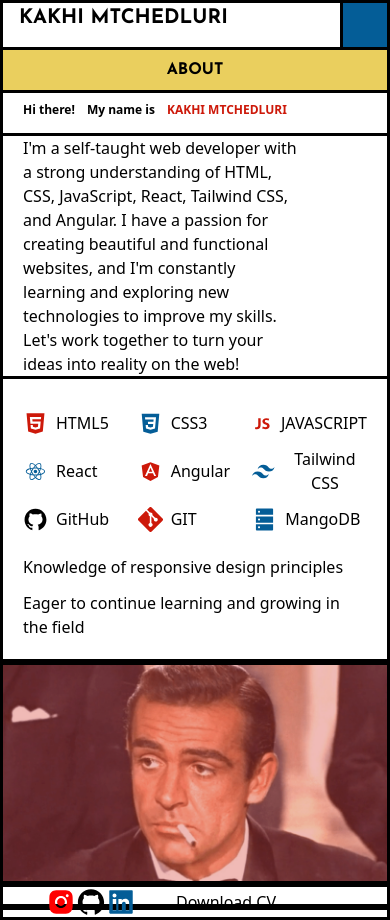
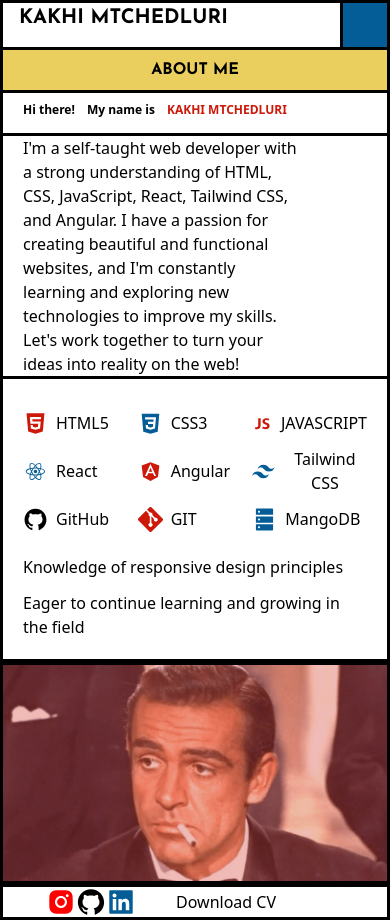
Before and after one commit to kakhi1/Kakhi, a React (Vite) app: page / in a window 390 px wide. Shown: the top 920 px of the page. Built offline with nearby package versions, Linux system fonts and the light colour scheme.

Commit message:
final about section, full responsive

```diff
--- /dev/null
+++ b/src/assets/index.js
@@ -0,0 +1,2 @@
+import resume from "../assets/KakhiMtchedluri.pdf";
+export {resume};
--- a/src/components/About.jsx
+++ b/src/components/About.jsx
@@ -8,13 +8,14 @@ import {
 } from "react-icons/di";
 import { SiTailwindcss } from "react-icons/si";
 import { BsGit } from "react-icons/bs";
+import { resume } from "../assets";
 
 const About = () => {
 
 
   return (
 
-    <div className="md:w-full h-[860px] border-black border-b-[6px] bg-white " id="about">
+    <div className="md:w-full md:h-[860px] border-black md:border-b-[6px] bg-white " id="about">
       <div
         className="w-full md:h-[8%] h-[40px] flex md:justify-start justify-center relative
       md:border-l-[6px] border-x-[3px] md:border-x-[6px] border-black bg-yellow md:bg-white "
@@ -24,7 +25,7 @@ const About = () => {
             className=" w-full h-full font-textFont flex justify-center items-center bg-yellow md:italic md:border-r-[6px]  border-black text-[16px]
            cursor-pointer uppercase font-extrabold "
           >
-            about
+            about me
           </span>{" "}
         </div>
       </div>
@@ -130,20 +131,29 @@ const About = () => {
             <div className="md:w-[60%] w-full h-full">
               <div className="w-full flex md:flex-col md:justify-center justify-end items-center gap-10 md:gap-0">
                 <div className="md:h-10 md:w-[60%] flex md:justify-around justify-around items-center md:m-10">
-                  <div className=" cursor-pointer group "> <AiFillInstagram size={30} color="red"/>
-                    <div className="hover:lg:w-40 hover:lg:h-60 w-7 h-7 invisible lg:visible absolute bottom-[160px] hover:m-6 border-[6px] border-black opacity-0 group-hover:opacity-100 duration-1000"></div>
+                  <div className=" cursor-pointer group "><a
+                                                       href="https://www.instagram.com"
+                                                       target="_blank"
+                  >
+                    <AiFillInstagram  className="hover:animate-spin duration-100" size={30} color="red"/></a>
                   </div>
-                  <div className=" cursor-pointer group "><AiFillGithub size={30} color="black"/>
-                   <div className="hover:lg:w-40 hover:lg:h-60 w-7 h-7 invisible lg:visible absolute bottom-[160px] hover:m-6 border-[6px] border-black opacity-0 group-hover:opacity-100 duration-1000"></div></div>
-                  <div className=" cursor-pointer group"><AiFillLinkedin size={30} color="#045D97"/>
-                   <div className="hover:lg:w-40 hover:lg:h-60 md:w-7 md:h-7 invisible lg:visible absolute bottom-[160px] hover:m-6 border-[6px] border-black opacity-0 group-hover:opacity-100 duration-1000"></div></div>
+                  <div className=" cursor-pointer group "> <a
+                                                      href="https://github.com/kakhi1"
+                                                      target="_blank" >
+                    <AiFillGithub className="hover:animate-spin duration-100"  size={30} color="black"  /> </a></div>
+                  <div className=" cursor-pointer group">  <a
+                                                      href="www.linkedin.com/in/kakhi-mtchedluri-115950191"
+                                                      target="_blank" >
+                    <AiFillLinkedin className="hover:animate-spin duration-100" size={30} color="#045D97"/> </a></div>
                 </div>
                 <div className="md:w-[60%]  md:h-10 font-medium">
-                  Download CV
+                 <a  href={resume}
+                     target="_blank"
+                     rel="noreferrer"><button>Download CV</button></a>
                 </div>
               </div>
             </div>
-            <div className="w-[20%] h-full bg-blue md:border-x-[6px] border-x-[3px] border-black"></div>
+            <div className="w-[20%] h-full bg-red1 md:border-x-[6px] border-x-[3px] border-black"></div>
             <div className="w-[20%] h-full"></div>
           </div>
         </div>
```
Also changed, not shown: 1 other file (tests, documents, lock files or other folders).
